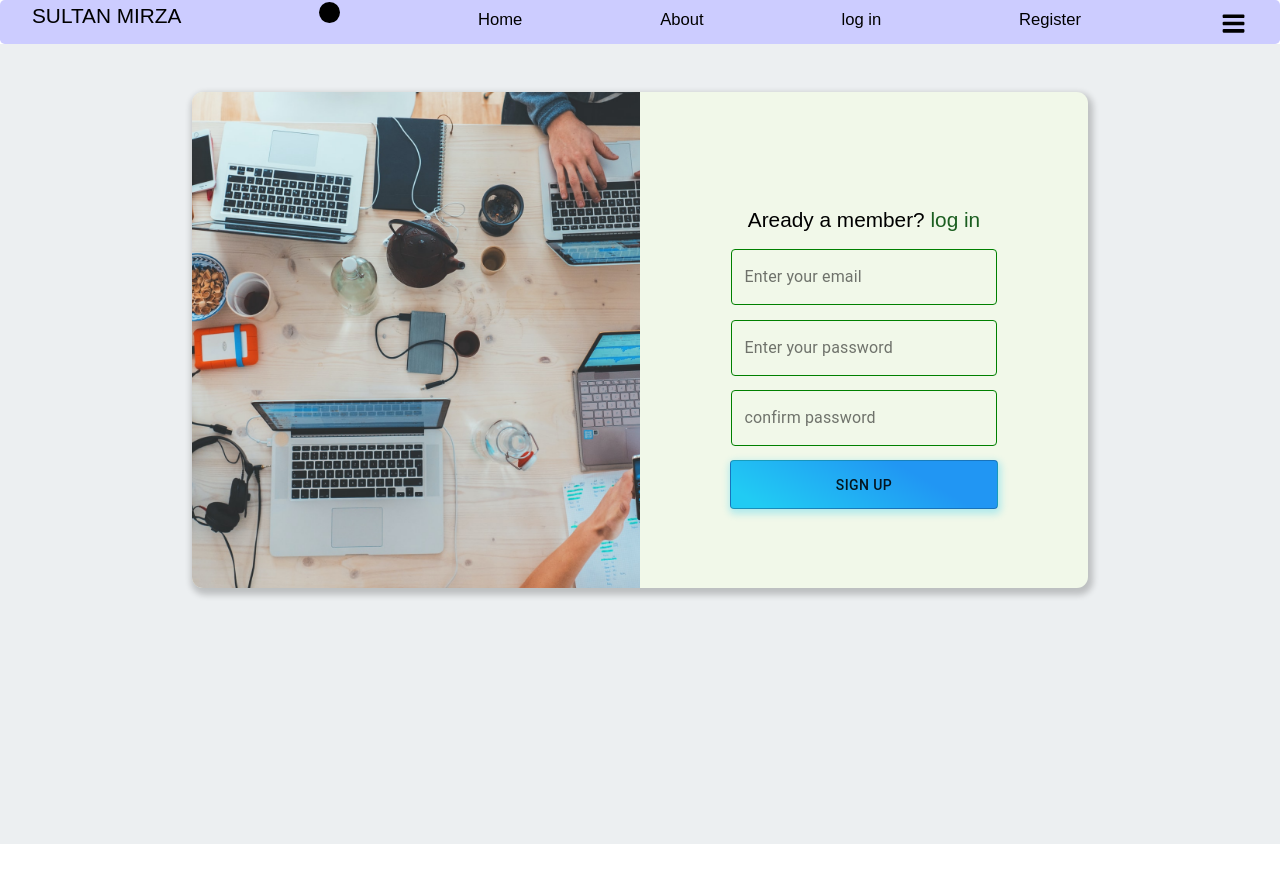
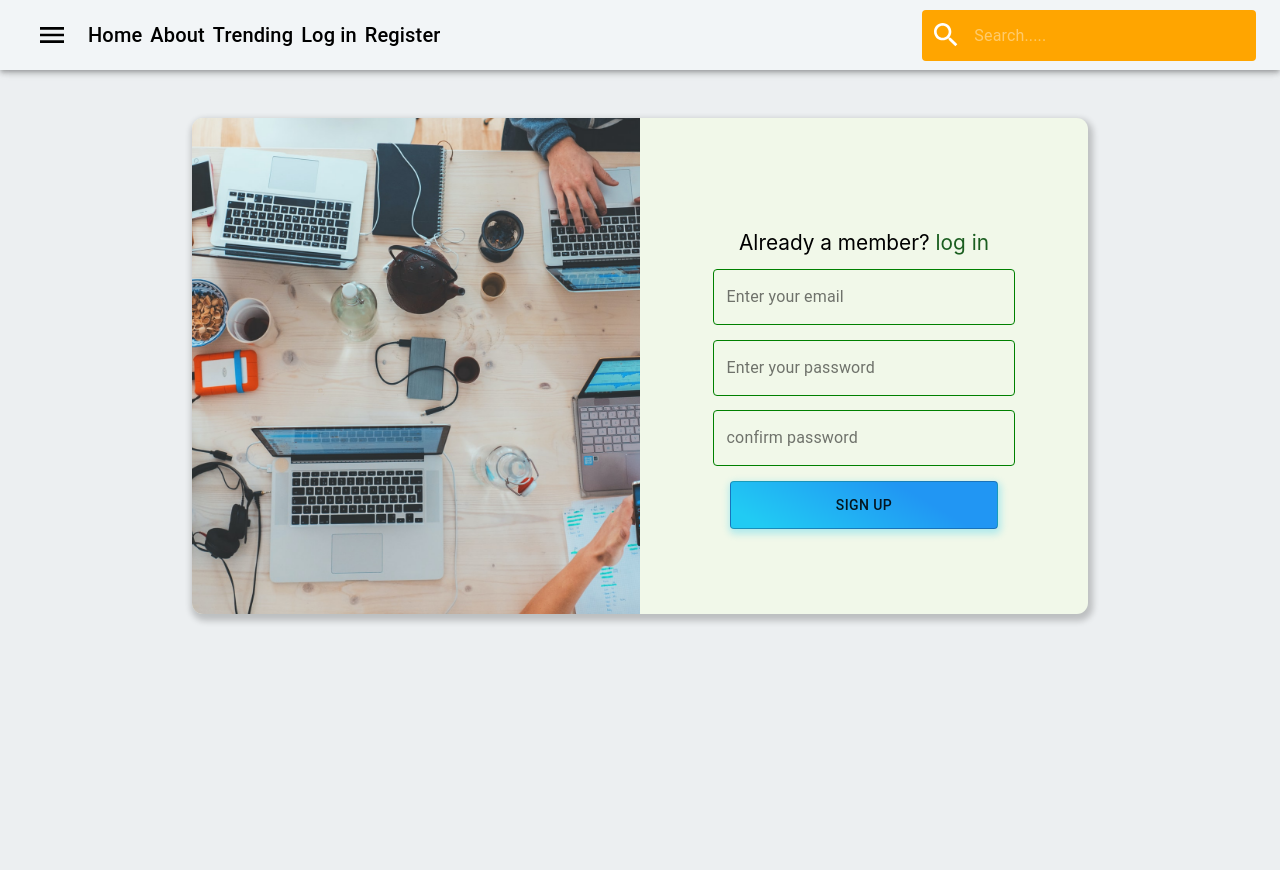
Before and after one commit to sultanmirzapydev/react-proj, a React (Create React App) app: page /register in a window 1280 px wide. Before the commit the page ends 844 px from the top, so only its background shows below. Built offline with nearby package versions, Linux system fonts and the light colour scheme.

Commit message:
search field added

```diff
--- a/src/components/Navbar.js
+++ b/src/components/Navbar.js
@@ -4,75 +4,137 @@ import { AiFillGithub } from "react-icons/ai";
 import {showAlert, removeAlert} from '../redux/ducks/alertd';
 import {BrowserRouter as Router,Route,Link, useLocation } from 'react-router-dom';
 import { GoThreeBars } from "react-icons/go";
+import { makeStyles, fade } from '@material-ui/core/styles';
+import AppBar from '@material-ui/core/AppBar';
+import IconButton from '@material-ui/core/IconButton';
+import MenuIcon from '@material-ui/icons/Menu';
+import Button from '@material-ui/core/Button';
+import SearchIcon from '@material-ui/icons/Search';
+import InputBase from '@material-ui/core/InputBase';
+import Icon from '@material-ui/core/Icon';
+
+import Toolbar from '@material-ui/core/Toolbar';
+import Typography from '@material-ui/core/Typography';
+
+const useStyles = makeStyles((theme) => ({
+  root: {
+    flexGrow: 1,
+  },
+  menuButton: {
+    marginRight: theme.spacing(0),
+  },
+
+  toolBar: {
+  	minHeight: '70px',
+
+  },
+  colorPrimary :{
+  	backgroundColor: '#f2f5f7',
+  },
+  menuIcon : {
+  	fontSize : '2rem',
+  	color: 'black',
+  	width: '2rem'
+  },
+  text: {
+  	color: 'black',
+  	marginLeft: '.5rem',
+  },
+  search: {
+    position: 'relative',
+    borderRadius: theme.shape.borderRadius,
+    backgroundColor: 'orange',
+    '&:hover': {
+      backgroundColor: 'red',
+    },
+    marginLeft: 0,
+    width: '100%',
+    [theme.breakpoints.up('sm')]: {
+      marginLeft: theme.spacing(1),
+      width: 'auto',
+    },
+  },
+  searchIcon: {
+    padding: theme.spacing(0, 1),
+
+    height: '100%',
+    position: 'absolute',
+
+    display: 'flex',
+    alignItems: 'center',
+    justifyContent: 'center',
+  },
+  searchIconroot: {
+  	fontSize:'2rem',
+
+  },
+  focused: {
+  	color:'green',
+  },backgroundColor:'green',
+  inputRoot: {
+    color: 'inherit',
+  },
+  inputInput: {
+    padding: '1rem',
+
+    paddingLeft: '3rem',
+    transition: theme.transitions.create('width'),
+    width: '100%',
+    [theme.breakpoints.up('sm')]: {
+      width: '30ch',
+      '&:focus': {
+        width: '43ch',
+      },
+    },
+  },
+}));
+
+export const Navbar = () => {
+	const classes = useStyles();
+	const handleNavClick = (e) => {
+		console.log('dsfl;')
+	}
+	return (
+		<>
+		<AppBar position='sticky' classes = {{ colorPrimary: classes.colorPrimary}}>
+		<Toolbar classes = {{ regular: classes.toolBar}}>
+		<IconButton >
+		 <MenuIcon classes = {{root: classes.menuIcon}} onClick={handleNavClick} />
+		 </IconButton>
+
+		 <Typography classes={{root: classes.text}} variant="h6" noWrap>
+            Home
+          </Typography>
+           <Typography classes={{root: classes.text}} variant="h6" noWrap>
+            About
+          </Typography>
+           <Typography classes={{root: classes.text}} variant="h6" noWrap>
+            Trending
+          </Typography>
+           <Typography classes={{root: classes.text}} variant="h6" noWrap>
+            Log in
+          </Typography>
+          <Typography classes={{root: classes.text}} variant="h6" noWrap>
+            Register
+          </Typography>
+          <div className={classes.root}/>
+          <div className = {classes.search}>
+          <div className = {classes.searchIcon}>
+          <SearchIcon classes = {{root: classes.searchIconroot}} />
+          </div>
+          <InputBase
+          	placeholder =' Search.....'
+          	classes = {{root: classes.inputRoot, input: classes.inputInput}} />
+          </div>
 
 
 
-export const Navbar = () => {
-	const [shownav, setShownav] = useState(false);
-	let removeItem = useSelector(state=> state.alert.isRemovedId)
-	console.log(removeItem);
-	const dispatch = useDispatch();
-	const location = useLocation();
-	const test =  location.pathname
-	console.log(test);
-
-	const handleNavClick = (e) => {
-		setShownav(!shownav);
-	}
+		</Toolbar>
+		</AppBar>
 
 
-		const handleAlert = (e) => {
-		dispatch(showAlert());
-
-		}
-		useEffect(() => {
-
-			let time = setTimeout(() => {
-
-				dispatch(removeAlert());
-			},6000)
-			return () => clearTimeout(time);
-		}, [dispatch, removeItem])
 
 
-	return (
-		<>
-		<div  className='fullwidthnav'>
-		<nav  className='navroot'>
-		<div className='navwrapper'>
-		<p className='name '> SULTAN MIRZA </p>
-		<a  href='https://github.com/sultanmirzapydev' className='github'>
-		<  AiFillGithub style={{ background:'black', borderRadius:'50%'}}> </AiFillGithub> </a>
-
-		<div className='home' ><Link to='/'
-		className={`link ${test==='/'?'reuseroute':null}`} onClick={handleAlert}>Home</Link> </div>
-		<div className='about'><Link to="/about"
-		className={`link ${test==='/about'?'reuseroute':null}`} onClick={handleAlert}>About</Link> </div>
-
-
-		<div className='login' > <Link to='/login'
-		className={`link ${test==='/login'?'reuseroute':null}`} onClick={handleAlert}> log in </Link> </div>
-		<div className='register'> <Link to='/register'
-		className={`link ${test==='/register'?'reuseroute':null}`} onClick={handleAlert}> Register </Link> </div>
-
-		<div className='threebar'> <GoThreeBars onClick={handleNavClick}> </GoThreeBars> </div>
-		</div>
-
-		</nav>
-		 { shownav ? <div className='threebarcontainer'>
-
-		<ul style={{listStyleType: 'none'}}>
-		<hr style={{ color: 'black', background:'black'}}/>
-		<li style={{marginLeft:'1%'}}> #home </li>
-		<hr style={{ color: 'black', background:'black'}}/>
-		<li style={{marginLeft:'1%'}}> #about </li>
-		<hr style={{ color: 'black', background:'black'}}/>
-		<li style={{marginLeft:'1%'}}> #login </li>
-		<hr style={{ color: 'black', background:'black'}}/>
-		</ul>
-		</div> : null }
-
-		</div>
 		</>
 		)
 }
--- a/src/components/css/style.css
+++ b/src/components/css/style.css
@@ -7,90 +7,6 @@
 	padding: 0;
 	box-sizing: border-box;
 }
-
-body {
-	display: grid;
-	max-width: 100vw;
-	min-height: 100vh;
-	font-family:  sans-serif;
- 	font-size: 1rem;
-  	line-height: 1.5;
-}
-
-.app-css {
-	max-width: 100vw;
-	min-height: 100vh;
-	margin: 0 auto;
-}
-
-::placeholder {
-	opacity: .5;
-	text-align: center;
-	}
-
-a{
-	text-decoration: none;
-	color: black;
-}
-
-
-
-
-.home {
-	font-size: .8em;
-	margin-top: .5em;
-}
-.about {
-	font-size: .8em;
-	margin-top: .5em;
-}
-.login {
-	font-size: .8em;
-	margin-top: .5em;
-}
-.logout {
-	font-size: .8em;
-	margin-top: .5em;
-}
-.register {
-	font-size: .8em;
-	margin-top: .5em;
-}
-
-.navroot {
-	display: flex;
-	font-size: 1.3em;
-	margin: 0 auto;
-	width: 95%;
-	justify-content: center;
-
-}
-.fullwidthnav{
-	min-width: 100%;
-	background: #ccccff;
-	border-radius: .3em;
-}
-.navusercontainer {
-
-	display: flex;
-}
-.navwrapper {
-	display: flex;
-	justify-content: space-between;
-	width: 100%;
-	border-radius: .5em;
-}
-.threebar {
-	font-size: 1.4em;
-	transform: translateY(16%);
-}
-
-.threebarcontainer {
-	width: 100%;
-	margin: 0 auto;
-}
-
-
 
 @media only screen and (max-width: 425px) {
 
--- a/src/components/material-ui/registercustom.js
+++ b/src/components/material-ui/registercustom.js
@@ -0,0 +1,88 @@
+import { makeStyles, withStyles } from '@material-ui/core/styles';
+
+
+const  useStyles = makeStyles((theme) => ({
+	gridmaincontainer : {
+		background: '#ECEFF1',
+		width: '100%',
+		height:'50rem',
+		margin: 'auto 0',
+	},
+	griditemsub: {
+		borderRadius: '.7rem',
+		width: '70%',
+		height: '31rem',
+		background:'#F1F8E9',
+		margin: '0 auto',
+		marginTop: '3rem',
+		boxShadow: '2px 4px 6px  3px rgba(0, 0, 0, 0.2)',
+
+		[theme.breakpoints.down(600)]: {
+			width: '90%',
+			height: '28rem',
+		},
+		[theme.breakpoints.down(960)] : {
+
+			width: '85%',
+			height: '31rem',
+		}
+	},
+	cardmediaroot : {
+		width:'100%',
+		height: '31rem',
+		backgroundSize: 'cover',
+		backgroundPosition: 'center',
+		borderRadius: '.7em 0 0 .7em',
+
+		[theme.breakpoints.down(600)]: {
+      		width: '0%',
+
+    	},
+	},
+	registeravatar : {
+
+		height: '31rem',
+		width: '50%',
+
+		[theme.breakpoints.down(600)]: {
+			width: '0%',
+		}
+
+	},
+	registerform : {
+		width: '50%',
+		marginTop:'7rem',
+		margin: '0 auto',
+		height:'31rem',
+		[theme.breakpoints.down(600)]: {
+			width:'100%',
+			marginTop:'6rem'
+		}
+	},
+	 registerfield: {
+
+	 		width:'100%',
+    		margin: '0 auto',
+
+    	[theme.breakpoints.down(600)]: {
+    		margin: '0 auto',
+    		width: '100%',
+    	}
+ 	 },
+ 	 margin : {
+ 	 	margin: '0 auto',
+ 	 	marginTop: '.9rem',
+ 	 },
+ 	buttonroot : {
+ 		width: '16.7rem',
+ 		padding: '.7rem',
+ 		background: 'linear-gradient(210deg, #2196F3 30%, #21CBF3 90%)',
+ 		outline: 'none',
+ 		boxShadow: '1px 3px 7px 2px rgba(33, 203, 243, .3)',
+ 	}
+
+
+}));
+
+
+export default useStyles;
--- a/src/components/register.js
+++ b/src/components/register.js
@@ -10,90 +10,9 @@ import TextField from '@material-ui/core/TextField';
 import Button from '@material-ui/core/Button';
 import clsx from 'clsx';
 import LockIcon from '@material-ui/icons/Lock';
+import useStyles from './material-ui/registercustom';
 
 
-const useStyles = makeStyles((theme) => ({
-	gridmaincontainer : {
-		background: '#ECEFF1',
-		width: '100%',
-		height:'50rem',
-		margin: 'auto 0',
-	},
-	griditemsub: {
-		borderRadius: '.7rem',
-		width: '70%',
-		height: '31rem',
-		background:'#F1F8E9',
-		margin: '0 auto',
-		marginTop: '3rem',
-		boxShadow: '2px 4px 6px  3px rgba(0, 0, 0, 0.2)',
-
-		[theme.breakpoints.down(600)]: {
-			width: '90%',
-			height: '28rem',
-		},
-		[theme.breakpoints.down(960)] : {
-
-			width: '85%',
-			height: '31rem',
-		}
-	},
-	cardmediaroot : {
-		width:'100%',
-		height: '31rem',
-		backgroundSize: 'cover',
-		backgroundPosition: 'center',
-		borderRadius: '.7em 0 0 .7em',
-
-		[theme.breakpoints.down(600)]: {
-      		width: '0%',
-
-    	},
-	},
-	registeravatar : {
-
-		height: '31rem',
-		width: '50%',
-
-		[theme.breakpoints.down(600)]: {
-			width: '0%',
-		}
-
-	},
-	registerform : {
-		width: '50%',
-		marginTop:'7rem',
-		margin: '0 auto',
-		height:'31rem',
-		[theme.breakpoints.down(600)]: {
-			width:'100%',
-			marginTop:'6rem'
-		}
-	},
-	 registerfield: {
-
-	 		width:'100%',
-    		margin: '0 auto',
-
-    	[theme.breakpoints.down(600)]: {
-    		margin: '0 auto',
-    		width: '100%',
-    	}
- 	 },
- 	 margin : {
- 	 	margin: '0 auto',
- 	 	marginTop: '.9rem',
- 	 },
- 	buttonroot : {
- 		width: '16.7rem',
- 		padding: '.7rem',
- 		background: 'linear-gradient(210deg, #2196F3 30%, #21CBF3 90%)',
- 		outline: 'none',
- 		boxShadow: '1px 3px 7px 2px rgba(33, 203, 243, .3)',
- 	}
-
-
-}));
 
 
 const CssTextField = withStyles({
@@ -126,6 +45,9 @@ const CssTextField = withStyles({
 
 export const Register = () => {
 	const classes = useStyles();
+
+
+
 	return (<>
 			<Grid  container   classes = {{root: classes.gridmaincontainer}} >
 			 <Grid item  container classes = {{root: classes.griditemsub}}>
@@ -133,7 +55,7 @@ export const Register = () => {
 			 <CardMedia classes = {{root: classes.cardmediaroot}} image = {Registerimage} />
 			 </Grid>
 			 <Grid item  container  direction='column' classes = {{root: classes.registerform}}>
-			 <div style={{ margin:'0 auto',fontSize:'1.3em'}}> Aready a member?
+			 <div style={{ margin:'0 auto',fontSize:'1.3em'}}> Already a member?
 			 <span style={{ color: '#1B5E20', cursor:'pointer'}}> log in </span> </div>
 			 <Grid item classes={{root: classes.margin}}>
 
--- a/src/components/singleimage.js
+++ b/src/components/singleimage.js
@@ -1,137 +1,36 @@
 import React, {useState, useEffect} from 'react';
-import { GrView } from "react-icons/gr";
-import FormControlLabel from '@material-ui/core/FormControlLabel';
-import Checkbox from '@material-ui/core/Checkbox';
-import Favorite from '@material-ui/icons/Favorite';
-import FavoriteBorder from '@material-ui/icons/FavoriteBorder';
-import { FontAwesomeIcon } from '@fortawesome/react-fontawesome'
-import { faEye } from '@fortawesome/free-solid-svg-icons'
-import { RiShoppingCartLine } from "react-icons/ri";
+
 import {setLiked,getIncre,getTotal, getDecre,getRemove} from '../redux/ducks/pexel';
 import {useDispatch, useSelector} from 'react-redux';
-import ButtonGroup from '@material-ui/core/ButtonGroup';
-import Button from '@material-ui/core/Button';
-import AddIcon from '@material-ui/icons/Add';
-import RemoveIcon from '@material-ui/icons/Remove';
-import {BrowserRouter as Router,Route,Link,useHistory } from 'react-router-dom'
-import { IoIosRemoveCircleOutline } from "react-icons/io";
+
 import {showAlert, removeAlert} from '../redux/ducks/alertd';
+import { makeStyles } from '@material-ui/core/styles';
+import Card from '@material-ui/core/Card';
+import CardMedia from '@material-ui/core/CardMedia';
 
+const useStyles = makeStyles((theme) => ({
+	root: {
+		height: '10rem',
+		width: '10rem',
+	}
+}));
 
 
 
 export const SingleImage = (data) => {
-	const history = useHistory();
+	const classes = useStyles();
+
 	const dispatch = useDispatch();
-	    //const a = useSelector(state => {state.pexel.images.map((item) =>{console.log(item.count);return item.count})});
-		// console.log(a);
-		//const isInputValid = useSelector(state => state.pexel.isInputValid)
+
 	const showDbtn = data.count>0;
-
-	const toggleLiked = data.is_liked;
-	useEffect (() => {
-
-		dispatch(getTotal(data.id))
-	},[data.count,data.id,dispatch])
-
-	const handleChange = (e) => {
-		let qs2 = data.id;
-		let qs = e.target.checked;
-		let qs3 = {qs,qs2}
-		dispatch(setLiked(qs3));
-	}
-	const handleWishlist = (e) => {
-		let itemid = data.id;
-		dispatch(getIncre(itemid));
-	}
-	const handleDecre = (e) => {
-		dispatch(getDecre(data.id));
-	}
-
-	const handleremove = (e) => {
-		dispatch(getRemove(data.id));
-		dispatch(showAlert(data.id));
-	}
-	useEffect(() => {
-
-			let time = setTimeout(() => {
-
-				dispatch(removeAlert());
-			},5000)
-			return () => clearTimeout(time);
-		}, [dispatch,])
 
 
 
 
 	return (<>
-		<div className='card'>
-			<div className='cardcountandremove'>
-			<div className='count'>
-			{data.count}</div>
+			<Card>
+			<CardMedia image={`${data.pic}`} classes={{root: classes.root}}/>
 
-
-			<div className='removecirdiv'><IoIosRemoveCircleOutline className='removecir' onClick={handleremove}> </IoIosRemoveCircleOutline></div>
-			</div>
-			<div className='cartplusminus'>
-			<span > <RiShoppingCartLine color='#FF8C00' className='cardcart'> </RiShoppingCartLine> </span>
-
-			<div ><ButtonGroup className=''>
-			<Button size='small' onClick={handleWishlist} className='addbtn' style={{border:'.2em solid orange'}}  >
-			<AddIcon > </AddIcon> </Button>
-
-
-			{showDbtn && <Button size="small" onClick={handleDecre} className='decrebtn' style={{border:'.2em solid orange'}}>
-			<RemoveIcon > </RemoveIcon></Button>}
-
-			</ButtonGroup> </div>
-			 </div>
-
-
-		<img className='card-img' alt='failed' src={`${data.pic}`}/>
-		<div className='img-details-container'>
-	<div className='photographer'>
-
-		<div className='pic-view'>
-		<div className='faeye'>
-	<FontAwesomeIcon icon={faEye} className='faeye' />
-	</div>
-		 <div className='total-views'>{data.total_views} </div>
-		</div>
-
-	</div>
-
-	<div className='count-container'>
-
-	<p className='photographer-name'>
-	 by, {data.name}
-	</p>
-
-
-	</div>
-
-	<div className='show-liked'>
-	<div className='like-icon'>
-	<FormControlLabel
-        control={<Checkbox checked={toggleLiked} icon={<FavoriteBorder />} checkedIcon={<Favorite />}
-        onChange={handleChange} className='	mobicon' />}
-      />
-
-	</div>
-	</div>
-	<div className='addtowishlistcontainer'>
-	<a href='me.co' className='onlyforsmwishlist'> Add to wishlist </a>
-	<div className='disableonsmallscreen'>
-	<Button >
-	<div className='add-to-wishlist' onClick = {handleWishlist}>
-	<pre>Add to Wishlist</pre>
-	</div>
-	</Button>
-	</div>
-
-	</div>
-	</div>
-
-	</div>
+			</Card>
 	 </>)
 };
```
Also changed, not shown: src/components/imagecontainer.js (+10 -36 lines).
